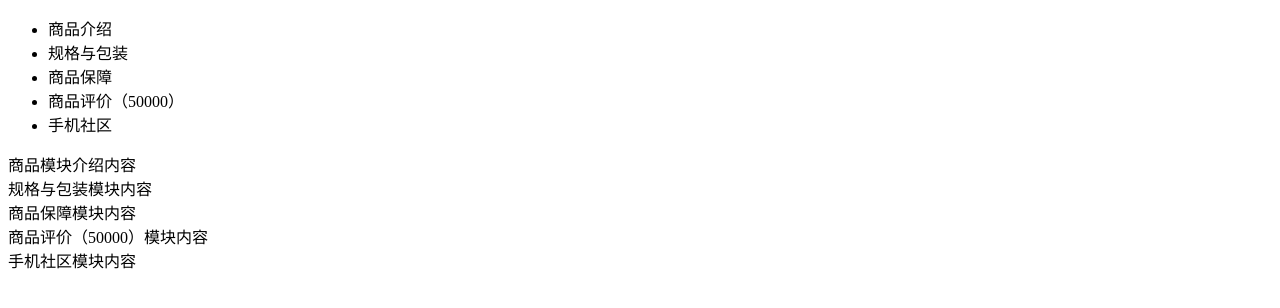
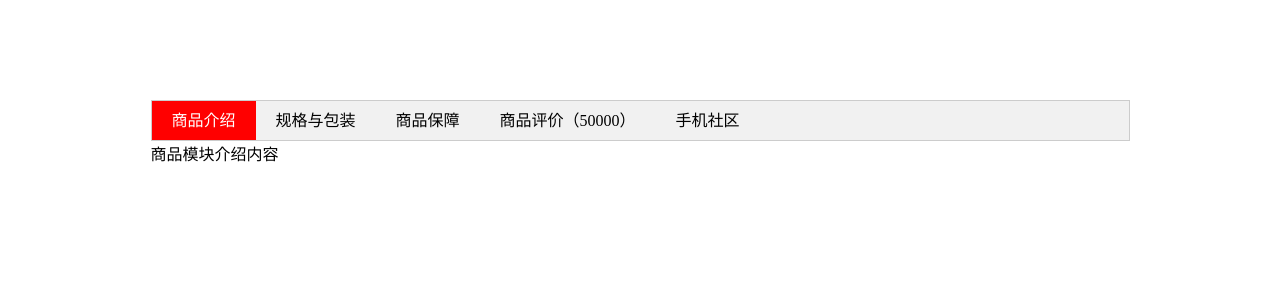
Before and after one commit to Caojiahao-Coder/JavaScript-Learn-Code, a plain HTML site: page WebAPI编程/tab栏切换案例/tab栏切换.html in a window 1280 px wide. Drawn offline with Linux system fonts and the light colour scheme.

Commit message:
添加Tab栏切换代码

```diff
--- a/WebAPI编程/tab栏切换案例/tab栏切换.html
+++ b/WebAPI编程/tab栏切换案例/tab栏切换.html
@@ -6,6 +6,50 @@
     <meta http-equiv="X-UA-Compatible" content="IE=edge">
     <meta name="viewport" content="width=device-width, initial-scale=1.0">
     <title>Document</title>
+
+    <style>
+        * {
+            margin: 0;
+            padding: 0;
+        }
+
+        li {
+            list-style-type: none;
+        }
+
+        .tab {
+            width: 979px;
+            margin: 100px auto;
+        }
+
+        .tab_list {
+            height: 39px;
+            border: 1px solid #ccc;
+            background-color: #f1f1f1;
+        }
+
+        .tab_list li {
+            float: left;
+            height: 39px;
+            line-height: 39px;
+            padding: 0 20px;
+            text-align: center;
+            cursor: pointer;
+        }
+
+        .tab_list .current {
+            background-color: red;
+            color: #fff;
+        }
+
+        .item_info {
+            padding: 20px 0 0 20px;
+        }
+
+        .item {
+            display: none;
+        }
+    </style>
 </head>
 
 <body>
@@ -42,6 +86,36 @@
             </div>
         </div>
     </div>
+
+    <script>
+        //1. 上的模块选项卡，点击某一个，当然这一个底色会是红色，其余的不变（排他思想）修改类名的方法
+        //显示获取全部的li元素
+        var tab_list = document.querySelector('.tab_list').querySelectorAll('li');
+        var items = document.querySelectorAll('.item');
+
+        for (var i = 0; i < tab_list.length; i++) {
+            //开始给五个小li设置索引号
+            tab_list[i].setAttribute('index', i);
+
+            tab_list[i].onclick = function () {
+                for (var j = 0; j < tab_list.length; j++) {
+                    tab_list[j].className = '';
+                }
+                //注意！！这里绑定新的class需要使用class而不是再次获取！！切记否则效果无法实现。
+                this.className = 'current';
+
+                //显示内容模块 我们显示的选项卡和上面的tab栏是一一对应的
+                //核心思路：给上面的tab_list里面的所有的小li添加自定义属性，属性值从0开始
+                var index = this.getAttribute('index');
+                //这里也是使用排他思想进行显示和隐藏操作。
+                for (var i = 0; i < items.length; i++) {
+                    items[i].style.display = 'none';
+                }
+                items[index].style.display = 'block';
+
+            }
+        }
+    </script>
 </body>
 
 </html>
```
Also changed, not shown: WebAPI编程/tab栏切换案例/H5自定义属性.html (added, +21 -0 lines), WebAPI编程/节点操作及发布留言案例/节点操作-删除节点.html (added).
